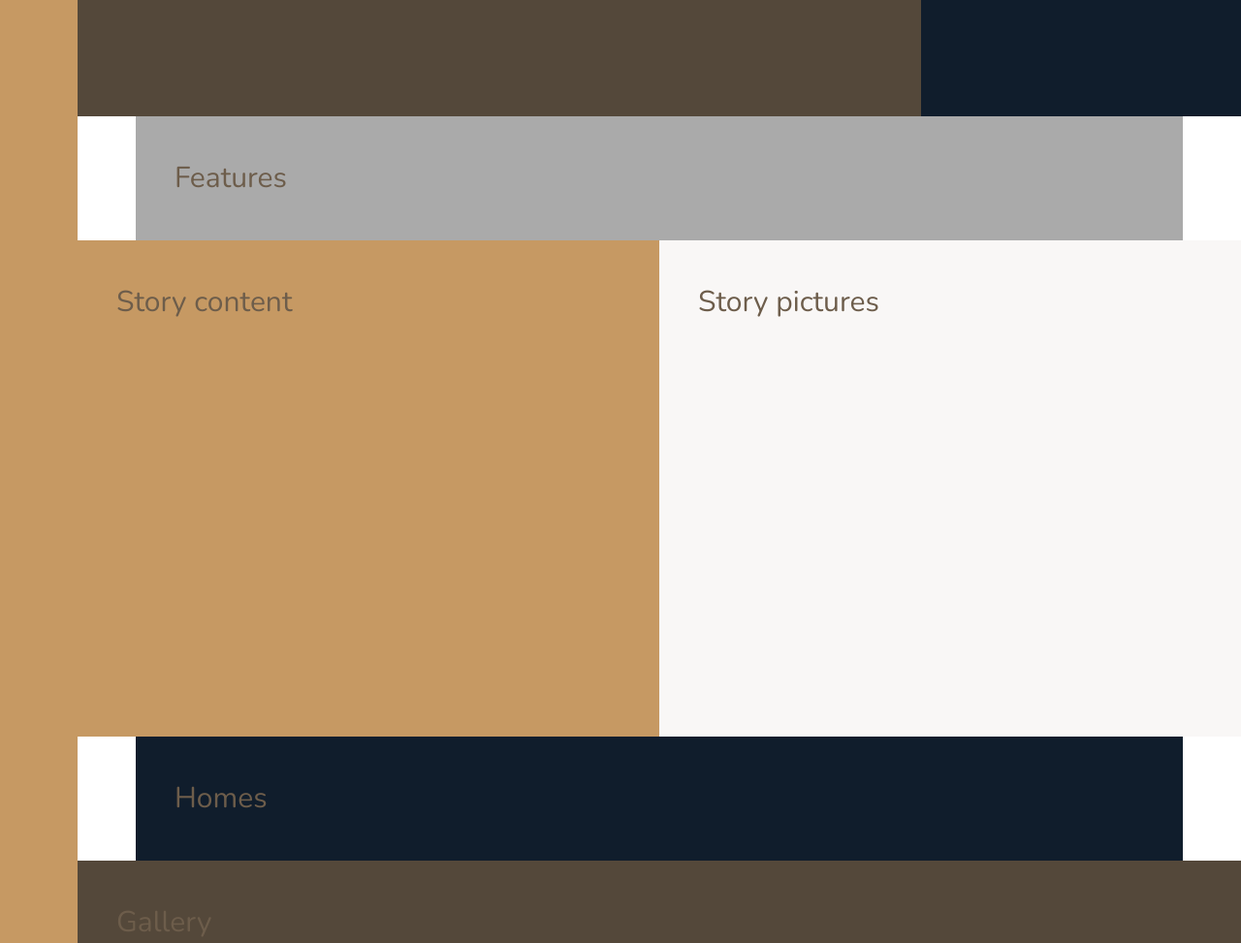
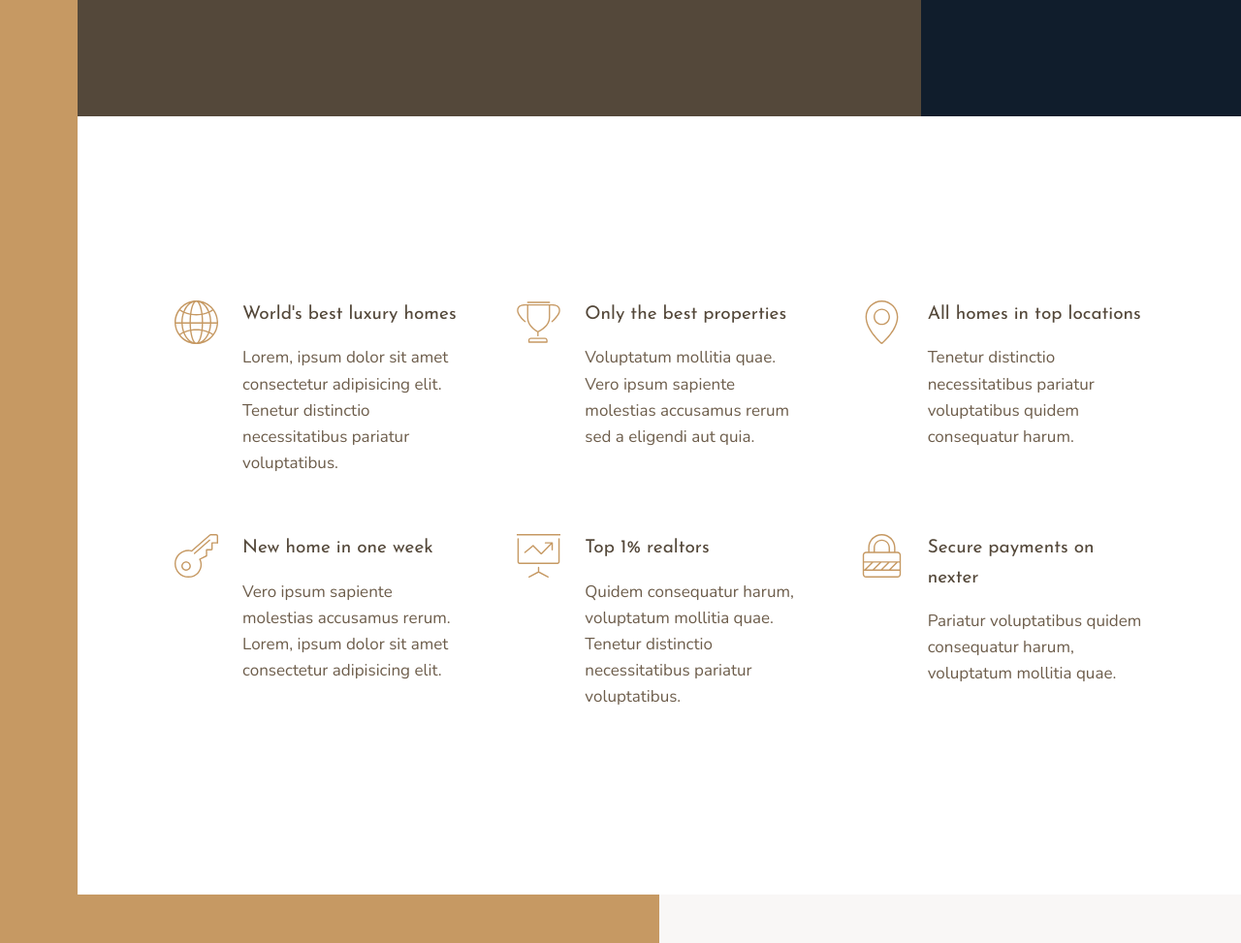
Before and after one commit to la-viza/Nexter-Project, a plain HTML site: page index.html in a window 1280 px wide. Shown: the part 520-1493 px from the top of the page at 97% size. Drawn offline with nearby package versions, Linux system fonts and the light colour scheme.

Commit message:
Finished building the Features Section

```diff
--- a/index.html
+++ b/index.html
@@ -18,7 +18,73 @@
     <div class="sidebar">Sidebar</div>
     <header class="header">Header</header>
     <div class="realtors">top 3 realtors</div>
-    <section class="features">Features</section>
+    <section class="features">
+      <div class="feature">
+        <svg class="feature__icon">
+          <use xlink:href="img/sprite.svg#icon-global"></use>
+        </svg>
+        <h4 class="heading--4 heading--4--dark">World's best luxury homes</h4>
+        <p class="feature__text">
+          Lorem, ipsum dolor sit amet consectetur adipisicing elit. Tenetur
+          distinctio necessitatibus pariatur voluptatibus.
+        </p>
+      </div>
+
+      <div class="feature">
+        <svg class="feature__icon">
+          <use xlink:href="img/sprite.svg#icon-trophy"></use>
+        </svg>
+        <h4 class="heading--4 heading--4--dark">Only the best properties</h4>
+        <p class="feature__text">
+          Voluptatum mollitia quae. Vero ipsum sapiente molestias accusamus
+          rerum sed a eligendi aut quia.
+        </p>
+      </div>
+
+      <div class="feature">
+        <svg class="feature__icon">
+          <use xlink:href="img/sprite.svg#icon-map-pin"></use>
+        </svg>
+        <h4 class="heading--4 heading--4--dark">All homes in top locations</h4>
+        <p class="feature__text">
+          Tenetur distinctio necessitatibus pariatur voluptatibus quidem
+          consequatur harum.
+        </p>
+      </div>
+
+      <div class="feature">
+        <svg class="feature__icon">
+          <use xlink:href="img/sprite.svg#icon-key"></use>
+        </svg>
+        <h4 class="heading--4 heading--4--dark">New home in one week</h4>
+        <p class="feature__text">
+          Vero ipsum sapiente molestias accusamus rerum. Lorem, ipsum dolor sit
+          amet consectetur adipisicing elit.
+        </p>
+      </div>
+
+      <div class="feature">
+        <svg class="feature__icon">
+          <use xlink:href="img/sprite.svg#icon-presentation"></use>
+        </svg>
+        <h4 class="heading--4 heading--4--dark">Top 1% realtors</h4>
+        <p class="feature__text">
+          Quidem consequatur harum, voluptatum mollitia quae. Tenetur distinctio
+          necessitatibus pariatur voluptatibus.
+        </p>
+      </div>
+
+      <div class="feature">
+        <svg class="feature__icon">
+          <use xlink:href="img/sprite.svg#icon-lock"></use>
+        </svg>
+        <h4 class="heading--4 heading--4--dark">Secure payments on nexter</h4>
+        <p class="feature__text">
+          Pariatur voluptatibus quidem consequatur harum, voluptatum mollitia
+          quae.
+        </p>
+      </div>
+    </section>
     <div class="story__pictures">Story content</div>
 
     <div class="story__content">Story pictures</div>
--- a/sass/_features.scss
+++ b/sass/_features.scss
@@ -1,4 +1,29 @@
 .features {
-  background-color: $color-grey-light-2;
   grid-column: center-start / center-end;
+
+  margin: 15rem 0;
+
+  display: grid;
+  //grid-template-columns: repeat(3, 1fr);
+  grid-template-columns: repeat(auto-fit, minmax(25rem, 1fr));
+  grid-gap: 6rem;
+  align-items: start;
 }
+.feature {
+  display: grid;
+  grid-template-columns: min-content 1fr;
+  grid-row-gap: 1.5rem;
+  grid-column-gap: 2.5rem;
+
+  &__icon {
+    fill: $color-primary;
+    width: 4.5rem;
+    height: 4.5rem;
+    grid-row: 1 / span 2;
+    transform: translateY(-1);
+  }
+
+  &__text {
+    font-size: 1.7rem;
+  }
+}
--- a/sass/_typography.scss
+++ b/sass/_typography.scss
@@ -0,0 +1,28 @@
+%heading {
+  font-family: $font-display;
+  font-weight: 400;
+}
+
+.heading--1 {
+  @extend %heading;
+}
+
+.heading--2 {
+  @extend %heading;
+}
+
+.heading--3 {
+  @extend %heading;
+}
+
+.heading--4 {
+  @extend %heading;
+  font-size: 1.9rem;
+
+  &--light {
+    color: $color-grey-light-1;
+  }
+  &--dark {
+    color: $color-grey-dark-1;
+  }
+}
```
Also changed, not shown: sass/main.css, 1 other file.
